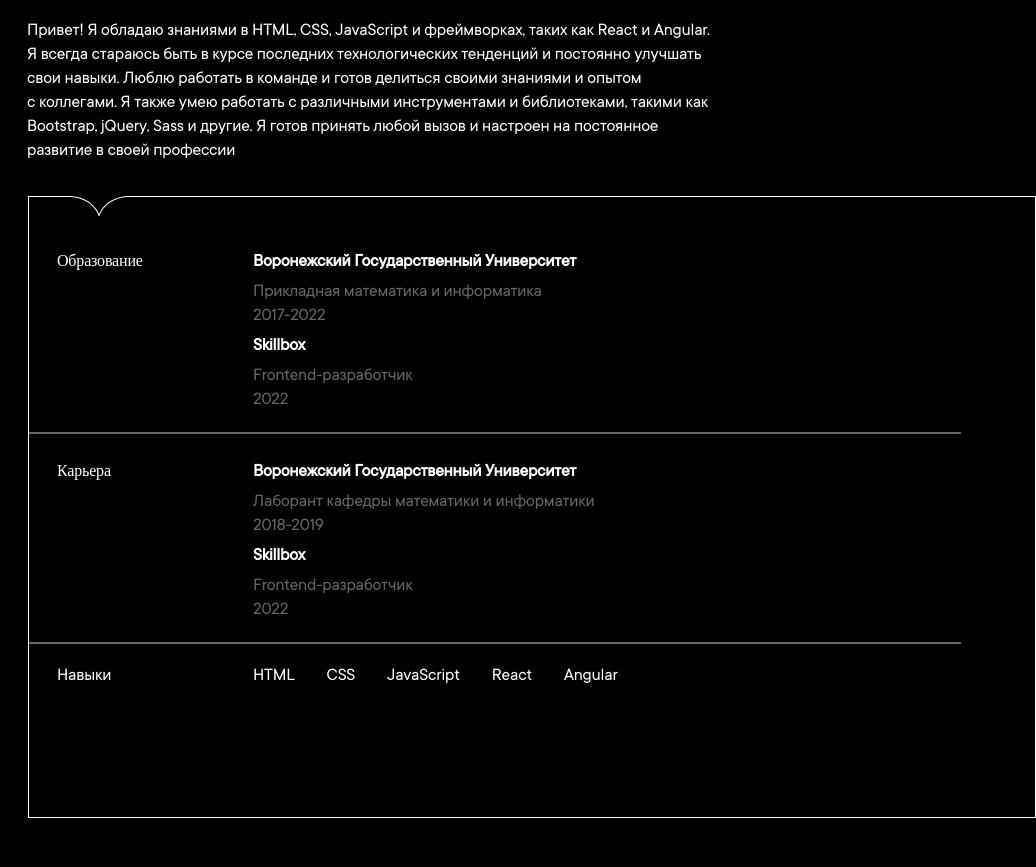
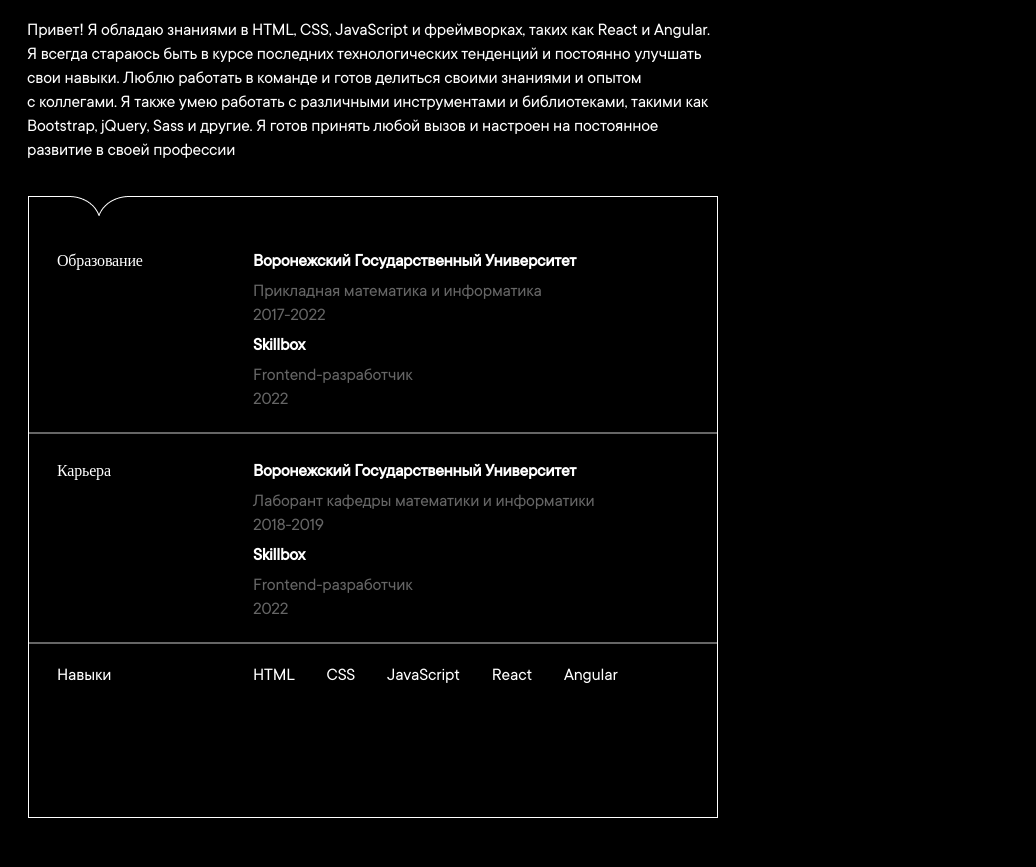
Before and after one commit to Kizya007/CVMain, a plain HTML site: page index.html in a window 1280 px wide. Shown: the part 65-932 px from the top of the page, 374-1410 px from the left, 1036 px wide, since content can reach past the window. Drawn offline with Linux system fonts and the light colour scheme.

Commit message:
feat: added example css rule for adaptive

```diff
--- a/index.css
+++ b/index.css
@@ -293,6 +293,19 @@ span {
   margin-left: 32px;
 }
 
+@media screen and (max-width: 1420px) {
+  .expirience {
+    width: auto;
+  }
+}
+
+@media screen and (max-width: 1110px) {
+}
+
+@media screen and(max-width: 768px) {
+
+}
+
 @media screen and (max-width: 360px) {
   .cv {
     display: flex;
```
